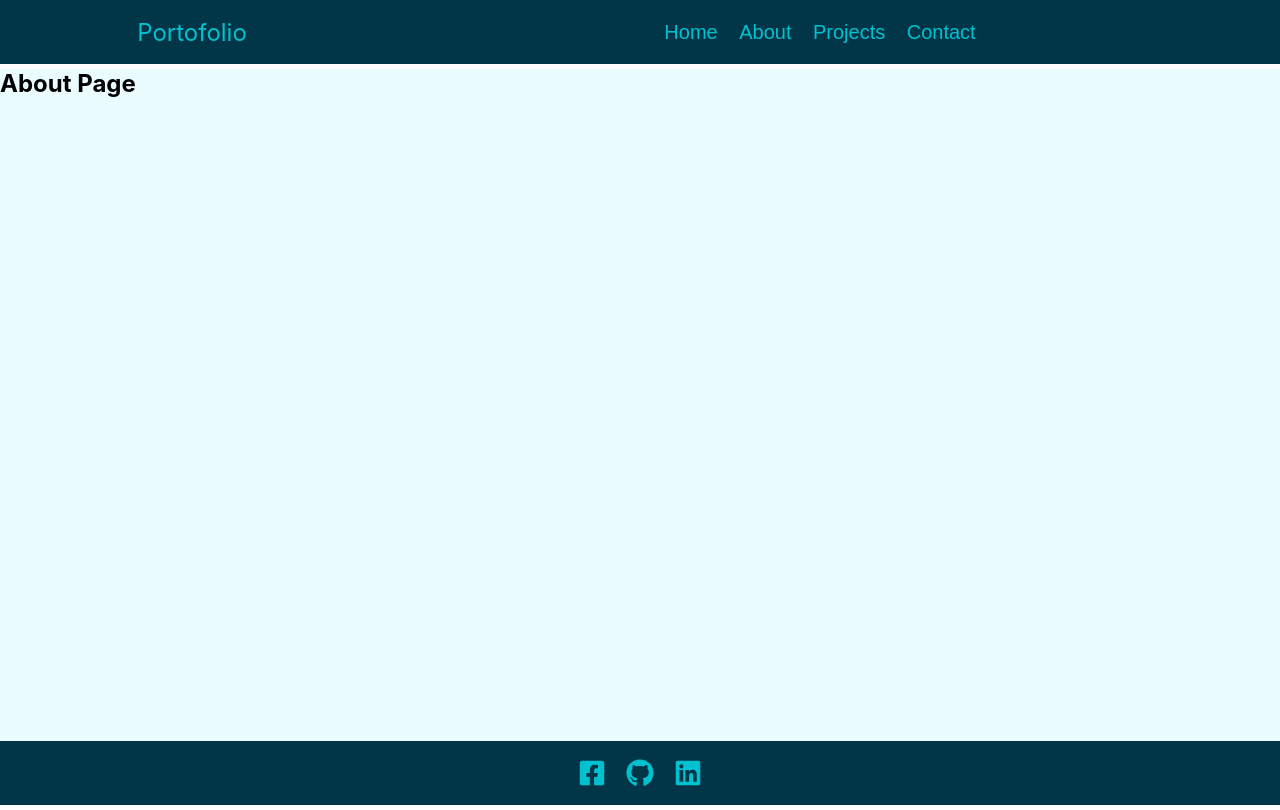
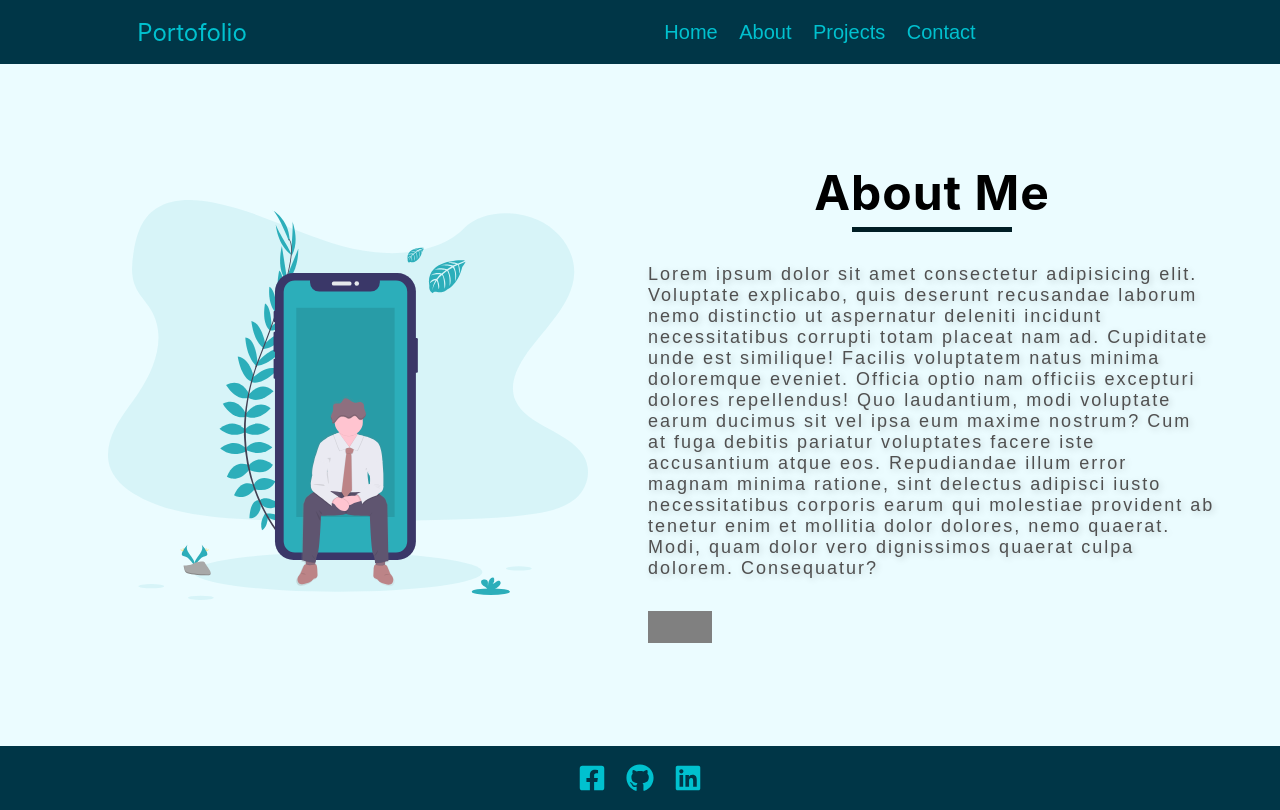
Before and after one commit to dragosdaniil/portofolio-app, a React (Create React App) app: page /about in a window 1280 px wide. Built offline with nearby package versions, Linux system fonts and the light colour scheme.

Commit message:
created contact and about page

```diff
--- a/src/index.css
+++ b/src/index.css
@@ -34,7 +34,7 @@
   --turquoise16: rgba(162, 244, 250, 0.623);
   --red1: rgb(163, 7, 7);
   --shadow1: 3px 3px 7px rgba(0, 0, 0, 0.8);
-  --shadow2: 3px 3px 7px rgba(0, 0, 0, 0.5);
+  --shadow2: 2px 2px 10px rgba(0, 0, 0, 0.4);
   --shadow3: 2px 2px 7px rgba(0, 0, 0, 0.2);
   --transition: all 0.6s linear;
   --transition2: all 0.3s linear;
@@ -82,6 +82,7 @@ h3,
 h4 {
   text-transform: capitalize;
   margin: 5px auto;
+  letter-spacing: 1px;
 }
 h1 {
   font-size: 3rem;
@@ -92,11 +93,17 @@ header {
   text-align: center;
 }
 
-.underline1 {
+.underline1,
+.underline2 {
   height: 5px;
   background-color: var(--turquoise15);
   width: 10rem;
   margin: 0 auto;
+}
+
+.underline2 {
+  height: 2px;
+  width: 6rem;
 }
 
 .btn {
@@ -425,3 +432,120 @@ header {
     transform: none;
   }
 }
+
+/* =============
+      ABOUT
+==================*/
+.about-page {
+  padding: 5px;
+  min-height: calc(100vh - 8rem);
+  display: grid;
+  place-items: center;
+}
+.about-center {
+  display: grid;
+  grid-template-columns: repeat(2, 1fr);
+  column-gap: 1rem;
+  place-items: center;
+  height: 100%;
+}
+
+.hero-svg-about {
+  height: 400px;
+}
+
+.info {
+  margin: 2rem 0;
+  font-family: Arial, Helvetica, sans-serif;
+  letter-spacing: 2px;
+  font-size: 18px;
+  color: rgb(80, 80, 80);
+  text-shadow: 2px 2px 7px rgba(0, 0, 0, 0.2);
+}
+
+.tag-list {
+  display: flex;
+  flex-direction: column;
+}
+
+.tag {
+  height: 2rem;
+  width: 4rem;
+  background-color: grey;
+}
+
+@media screen and (max-width: 992px) {
+  .about-center {
+    grid-template-columns: auto;
+  }
+}
+
+/* ==============
+      CONTACT
+=================*/
+
+.contact-page {
+  height: calc(100vh - 8rem);
+  display: grid;
+  place-items: center;
+}
+
+.form-container {
+  display: grid;
+  grid-template-columns: 1fr;
+  row-gap: 1rem;
+  padding: 1rem;
+}
+
+.contact-form {
+  background-color: white;
+  row-gap: 0.8rem;
+  width: 500px;
+  border-radius: 0.5rem;
+  box-shadow: var(--shadow2);
+}
+
+.form-btn {
+  width: 100%;
+  background-color: var(--turquoise11);
+  height: 3rem;
+  color: var(--turquoise2);
+}
+
+.form-btn:hover {
+  background-color: var(--turquoise7);
+  color: white;
+}
+
+.form-label {
+  text-transform: capitalize;
+  font-size: 1.5rem;
+  color: var(--turquoise11);
+}
+
+.form-input {
+  height: 2.5rem;
+  border-style: none;
+  background-color: rgb(227, 245, 250);
+}
+
+.form-input::placeholder {
+  letter-spacing: 1px;
+  font-size: 1.2rem;
+  padding: 10px;
+}
+
+.message {
+  border-style: none;
+  background-color: rgb(227, 245, 250);
+}
+.message::placeholder {
+  letter-spacing: 1px;
+  font-size: 1.2rem;
+  padding: 10px;
+}
+
+.form-container h2 {
+  color: var(--turquoise11);
+  text-shadow: 2px 2px 5px rgba(0, 0, 0, 0.2);
+}
--- a/src/pages/About.js
+++ b/src/pages/About.js
@@ -1,9 +1,38 @@
 import React from "react";
+
+const hero = require("../images/hero.svg");
 
 const About = () => {
   return (
     <main className="page">
-      <h2>About page</h2>
+      <section className="about-page">
+        <div className="about-center section-center">
+          <img src={hero.default} alt="logo" className="hero-svg-about" />
+          <article className="about-me">
+            <header>
+              <h1 className="title">about me</h1>
+              <div className="underline1"></div>
+            </header>
+            <p className="info">
+              Lorem ipsum dolor sit amet consectetur adipisicing elit. Voluptate
+              explicabo, quis deserunt recusandae laborum nemo distinctio ut
+              aspernatur deleniti incidunt necessitatibus corrupti totam placeat
+              nam ad. Cupiditate unde est similique! Facilis voluptatem natus
+              minima doloremque eveniet. Officia optio nam officiis excepturi
+              dolores repellendus! Quo laudantium, modi voluptate earum ducimus
+              sit vel ipsa eum maxime nostrum? Cum at fuga debitis pariatur
+              voluptates facere iste accusantium atque eos. Repudiandae illum
+              error magnam minima ratione, sint delectus adipisci iusto
+              necessitatibus corporis earum qui molestiae provident ab tenetur
+              enim et mollitia dolor dolores, nemo quaerat. Modi, quam dolor
+              vero dignissimos quaerat culpa dolorem. Consequatur?
+            </p>
+            <ul className="tag-list">
+              <li className="tag"></li>
+            </ul>
+          </article>
+        </div>
+      </section>
     </main>
   );
 };
--- a/src/pages/Contact.js
+++ b/src/pages/Contact.js
@@ -1,9 +1,45 @@
 import React from "react";
 
 const Contact = () => {
+  const handleSubmit = (e) => {
+    e.preventDefault();
+  };
+
   return (
     <main className="page">
-      <h2>Contact page</h2>
+      <section className="contact-page">
+        <form action="" className="contact-form" onSubmit={handleSubmit}>
+          <div className="form-container">
+            <h2>get in touch</h2>
+            <input
+              type="text"
+              id="name"
+              name="name"
+              className="form-input"
+              placeholder="Name"
+            />
+            <input
+              type="email"
+              id="email"
+              name="email"
+              className="form-input"
+              placeholder="Email"
+            />
+            <textarea
+              name="message"
+              id="message"
+              cols="30"
+              rows="10"
+              className="message"
+              placeholder="Message"
+            ></textarea>
+          </div>
+
+          <button className="btn form-btn" type="submit">
+            submit here
+          </button>
+        </form>
+      </section>
     </main>
   );
 };
```
